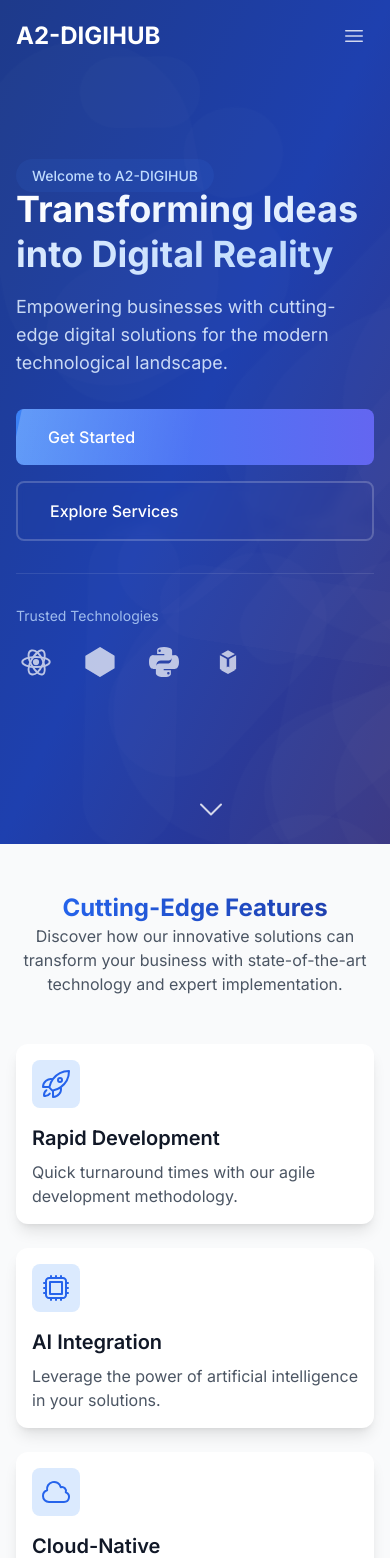
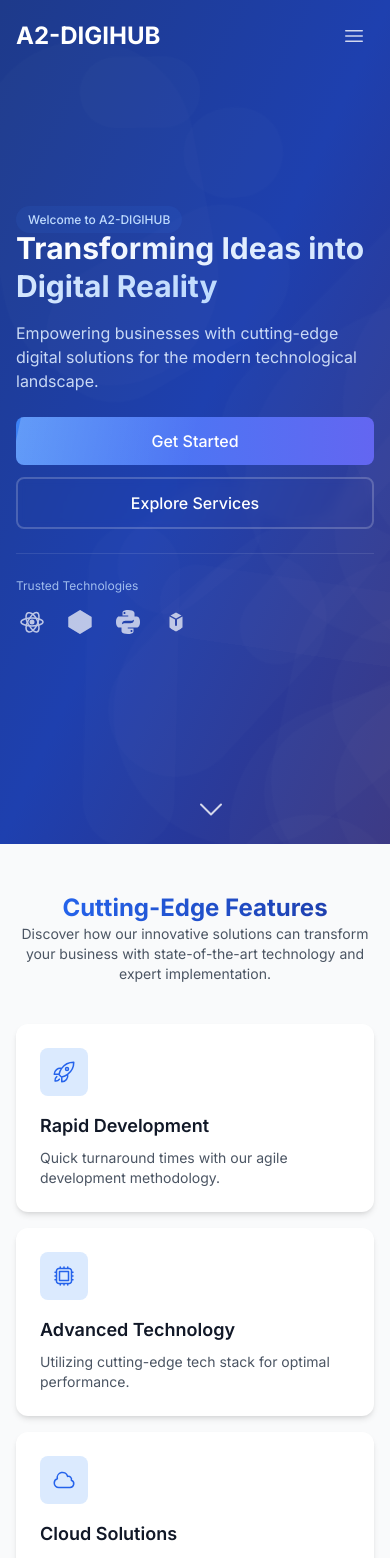
Before and after one commit to A2DIGIHUB/a2-digihub-website, a React (Create React App) app: page / in a window 390 px wide. Shown: the top 1558 px of the page. Built offline with nearby package versions, Linux system fonts and the light colour scheme.

Commit message:
Improve homepage responsiveness for mobile and tablet devices

```diff
--- a/src/pages/Home.tsx
+++ b/src/pages/Home.tsx
@@ -210,13 +210,13 @@ const Home: React.FC = () => {
 
         {/* Main content */}
         <div className="relative container mx-auto px-4 sm:px-6 flex min-h-screen">
-          <div className="grid grid-cols-1 lg:grid-cols-2 gap-12 items-center py-20">
+          <div className="grid grid-cols-1 lg:grid-cols-2 gap-8 md:gap-12 items-center py-12 md:py-20">
             {/* Left column - Text content */}
             <motion.div
               initial={{ opacity: 0, x: -50 }}
               animate={{ opacity: 1, x: 0 }}
               transition={{ duration: 0.8 }}
-              className="space-y-8"
+              className="space-y-6 md:space-y-8"
             >
               <div className="space-y-4">
                 <motion.div
@@ -225,20 +225,20 @@ const Home: React.FC = () => {
                   transition={{ delay: 0.2, duration: 0.8 }}
                   className="inline-block"
                 >
-                  <span className="px-4 py-2 rounded-full bg-blue-500/10 text-blue-200 text-sm font-medium">
+                  <span className="px-3 sm:px-4 py-1.5 sm:py-2 rounded-full bg-blue-500/10 text-blue-200 text-xs sm:text-sm font-medium">
                     Welcome to A2-DIGIHUB
                   </span>
                 </motion.div>
                 <GradientText
                   text="Transforming Ideas into Digital Reality"
-                  className="text-4xl sm:text-5xl lg:text-6xl font-bold leading-tight"
+                  className="text-3xl sm:text-4xl md:text-5xl lg:text-6xl font-bold leading-tight"
                   gradient="from-white via-blue-100 to-blue-200"
                 />
                 <motion.p
                   initial={{ opacity: 0, y: 20 }}
                   animate={{ opacity: 1, y: 0 }}
                   transition={{ delay: 0.4, duration: 0.8 }}
-                  className="text-lg sm:text-xl text-blue-100/90 max-w-xl"
+                  className="text-base sm:text-lg md:text-xl text-blue-100/90 max-w-xl"
                 >
                   Empowering businesses with cutting-edge digital solutions for the modern technological landscape.
                 </motion.p>
@@ -248,18 +248,18 @@ const Home: React.FC = () => {
                 initial={{ opacity: 0, y: 20 }}
                 animate={{ opacity: 1, y: 0 }}
                 transition={{ delay: 0.6, duration: 0.8 }}
-                className="flex flex-col sm:flex-row gap-4"
+                className="flex flex-col sm:flex-row gap-3 sm:gap-4"
               >
                 <Link
                   to="/contact"
-                  className="group relative px-8 py-4 bg-gradient-to-r from-blue-500 to-indigo-500 rounded-lg font-medium text-white overflow-hidden transition-all hover:scale-105"
+                  className="group relative px-6 sm:px-8 py-3 sm:py-4 bg-gradient-to-r from-blue-500 to-indigo-500 rounded-lg font-medium text-white text-center overflow-hidden transition-all hover:scale-105"
                 >
                   <div className="absolute inset-0 w-1/2 h-full bg-gradient-to-r from-white/20 to-transparent transform -skew-x-12 transition-transform group-hover:translate-x-full" />
                   Get Started
                 </Link>
                 <Link
                   to="/services"
-                  className="group px-8 py-4 border-2 border-white/20 text-white rounded-lg font-medium hover:bg-white/10 transition-all hover:scale-105 backdrop-blur-sm"
+                  className="group px-6 sm:px-8 py-3 sm:py-4 border-2 border-white/20 text-white rounded-lg font-medium text-center hover:bg-white/10 transition-all hover:scale-105 backdrop-blur-sm"
                 >
                   Explore Services
                 </Link>
@@ -270,16 +270,16 @@ const Home: React.FC = () => {
                 initial={{ opacity: 0, y: 20 }}
                 animate={{ opacity: 1, y: 0 }}
                 transition={{ delay: 0.8, duration: 0.8 }}
-                className="pt-8 border-t border-white/10"
+                className="pt-6 sm:pt-8 border-t border-white/10"
               >
-                <p className="text-sm text-blue-200/80 mb-4">Trusted Technologies</p>
-                <div className="flex gap-6 items-center">
+                <p className="text-xs sm:text-sm text-blue-200/80 mb-3 sm:mb-4">Trusted Technologies</p>
+                <div className="flex flex-wrap gap-4 sm:gap-6 items-center">
                   {techStack.slice(0, 4).map((tech, index) => (
                     <motion.img
                       key={tech.name}
                       src={tech.icon}
                       alt={tech.name}
-                      className="w-10 h-10 object-contain filter brightness-0 invert opacity-70 hover:opacity-100 transition-opacity"
+                      className="w-8 h-8 sm:w-10 sm:h-10 object-contain filter brightness-0 invert opacity-70 hover:opacity-100 transition-opacity"
                       initial={{ opacity: 0, y: 20 }}
                       animate={{ opacity: 0.7, y: 0 }}
                       transition={{ delay: 0.8 + index * 0.1, duration: 0.5 }}
@@ -378,49 +378,53 @@ const Home: React.FC = () => {
             whileInView={{ opacity: 1, y: 0 }}
             transition={{ duration: 0.8 }}
             viewport={{ once: true }}
-            className="text-center mb-12 sm:mb-16"
+            className="text-center mb-10 sm:mb-12 md:mb-16"
           >
             <GradientText
               text="Cutting-Edge Features"
               className="text-2xl sm:text-3xl md:text-4xl font-bold mb-3 sm:mb-4"
             />
-            <p className="text-gray-600 max-w-2xl mx-auto">
+            <p className="text-gray-600 text-sm sm:text-base md:text-lg max-w-2xl mx-auto">
               Discover how our innovative solutions can transform your business with
               state-of-the-art technology and expert implementation.
             </p>
           </motion.div>
 
-          <div className="grid grid-cols-1 sm:grid-cols-2 lg:grid-cols-3 gap-6 sm:gap-8">
+          <div className="grid grid-cols-1 sm:grid-cols-2 lg:grid-cols-3 gap-4 sm:gap-6 lg:gap-8">
             {[
               {
-                icon: <RocketLaunchIcon className="w-8 h-8" />,
+                icon: <RocketLaunchIcon className="w-6 h-6 sm:w-8 sm:h-8" />,
                 title: 'Rapid Development',
                 description: 'Quick turnaround times with our agile development methodology.'
               },
               {
-                icon: <CpuChipIcon className="w-8 h-8" />,
-                title: 'AI Integration',
-                description: 'Leverage the power of artificial intelligence in your solutions.'
+                icon: <CpuChipIcon className="w-6 h-6 sm:w-8 sm:h-8" />,
+                title: 'Advanced Technology',
+                description: 'Utilizing cutting-edge tech stack for optimal performance.'
               },
               {
-                icon: <CloudIcon className="w-8 h-8" />,
-                title: 'Cloud-Native',
-                description: 'Built for the cloud with scalability and reliability in mind.'
+                icon: <CloudIcon className="w-6 h-6 sm:w-8 sm:h-8" />,
+                title: 'Cloud Solutions',
+                description: 'Scalable and secure cloud infrastructure for your applications.'
               }
             ].map((feature, index) => (
               <motion.div
                 key={index}
                 initial={{ opacity: 0, y: 20 }}
                 whileInView={{ opacity: 1, y: 0 }}
-                transition={{ duration: 0.5, delay: index * 0.2 }}
                 viewport={{ once: true }}
-                className="p-4 sm:p-6 bg-white rounded-xl shadow-lg hover:shadow-xl transition-shadow"
+                transition={{ duration: 0.5, delay: index * 0.1 }}
+                className="bg-white p-6 sm:p-8 rounded-xl shadow-md hover:shadow-lg transition-shadow"
               >
-                <div className="w-12 h-12 bg-blue-100 rounded-lg flex items-center justify-center text-blue-600 mb-4">
+                <div className="w-12 h-12 sm:w-14 sm:h-14 bg-blue-100 text-blue-600 rounded-lg flex items-center justify-center mb-4 sm:mb-6">
                   {feature.icon}
                 </div>
-                <h3 className="text-xl font-semibold mb-2">{feature.title}</h3>
-                <p className="text-gray-600">{feature.description}</p>
+                <h3 className="text-lg sm:text-xl font-semibold text-gray-900 mb-2 sm:mb-3">
+                  {feature.title}
+                </h3>
+                <p className="text-sm sm:text-base text-gray-600">
+                  {feature.description}
+                </p>
               </motion.div>
             ))}
           </div>
@@ -683,51 +687,61 @@ const Home: React.FC = () => {
               transition={{ duration: 0.8 }}
             >
               <div className="relative aspect-square">
+                {/* Animated rings */}
+                {[...Array(3)].map((_, i) => (
                   <motion.div
-                  className="absolute inset-0 bg-gradient-to-br from-white/10 to-white/5 backdrop-blur-sm rounded-2xl p-8 border border-white/10"
-                  whileHover={{ scale: 1.05 }}
-                  transition={{ duration: 0.3 }}
-                >
-                  <div className="w-full h-full flex items-center justify-center">
+                    key={i}
+                    className="absolute inset-0 border-2 border-white/20 rounded-full"
+                    animate={{
+                      scale: [1, 1.2, 1],
+                      opacity: [0.1, 0.2, 0.1],
+                      rotate: [0, 180, 360],
+                    }}
+                    transition={{
+                      duration: 10 + i * 2,
+                      repeat: Infinity,
+                      ease: "linear",
+                    }}
+                  />
+                ))}
+
+                {/* Central sphere */}
                 <motion.div
+                  className="absolute inset-0 m-auto w-48 h-48 bg-gradient-to-br from-blue-400 to-indigo-500 rounded-full blur-lg"
                   animate={{
                     scale: [1, 1.1, 1],
-                        rotate: [0, 360, 0]
                   }}
                   transition={{
-                        duration: 20,
+                    duration: 4,
                     repeat: Infinity,
-                        ease: "linear"
-                      }}
-                      className="relative w-32 h-32"
-                    >
-                      <div className="absolute inset-0 bg-gradient-to-r from-blue-400 to-purple-400 rounded-full blur-lg opacity-50" />
-                      <div className="relative w-full h-full flex items-center justify-center">
-                        <motion.svg
-                          className="w-16 h-16 text-white"
-                          viewBox="0 0 24 24"
-                          fill="none"
-                          stroke="currentColor"
-                        >
-                          <motion.path
-                            strokeLinecap="round"
-                            strokeLinejoin="round"
-                            strokeWidth={1.5}
-                            d="M12 4v16m8-8H4"
-                            initial={{ pathLength: 0 }}
-                            animate={{ pathLength: 1 }}
-                            transition={{
-                              duration: 2,
                     ease: "easeInOut",
-                              repeat: Infinity,
-                              repeatDelay: 1
                   }}
                 />
-                        </motion.svg>
-                      </div>
+
+                {/* Floating icons */}
+                {[
+                  { icon: <RocketLaunchIcon className="w-8 h-8" />, position: "top-1/4 left-1/4" },
+                  { icon: <CpuChipIcon className="w-8 h-8" />, position: "top-1/4 right-1/4" },
+                  { icon: <CloudIcon className="w-8 h-8" />, position: "bottom-1/4 left-1/4" },
+                  { icon: <LightBulbIcon className="w-8 h-8" />, position: "bottom-1/4 right-1/4" },
+                ].map((item, index) => (
+                  <motion.div
+                    key={index}
+                    className={`absolute ${item.position} text-white/80`}
+                    animate={{
+                      y: [0, -10, 0],
+                      rotate: [0, 10, -10, 0],
+                    }}
+                    transition={{
+                      duration: 4,
+                      repeat: Infinity,
+                      ease: "easeInOut",
+                      delay: index * 0.5,
+                    }}
+                  >
+                    {item.icon}
                   </motion.div>
-                  </div>
-                </motion.div>
+                ))}
               </div>
             </motion.div>
           </div>
```
Lines whose indentation alone changed are shown as unchanged.
